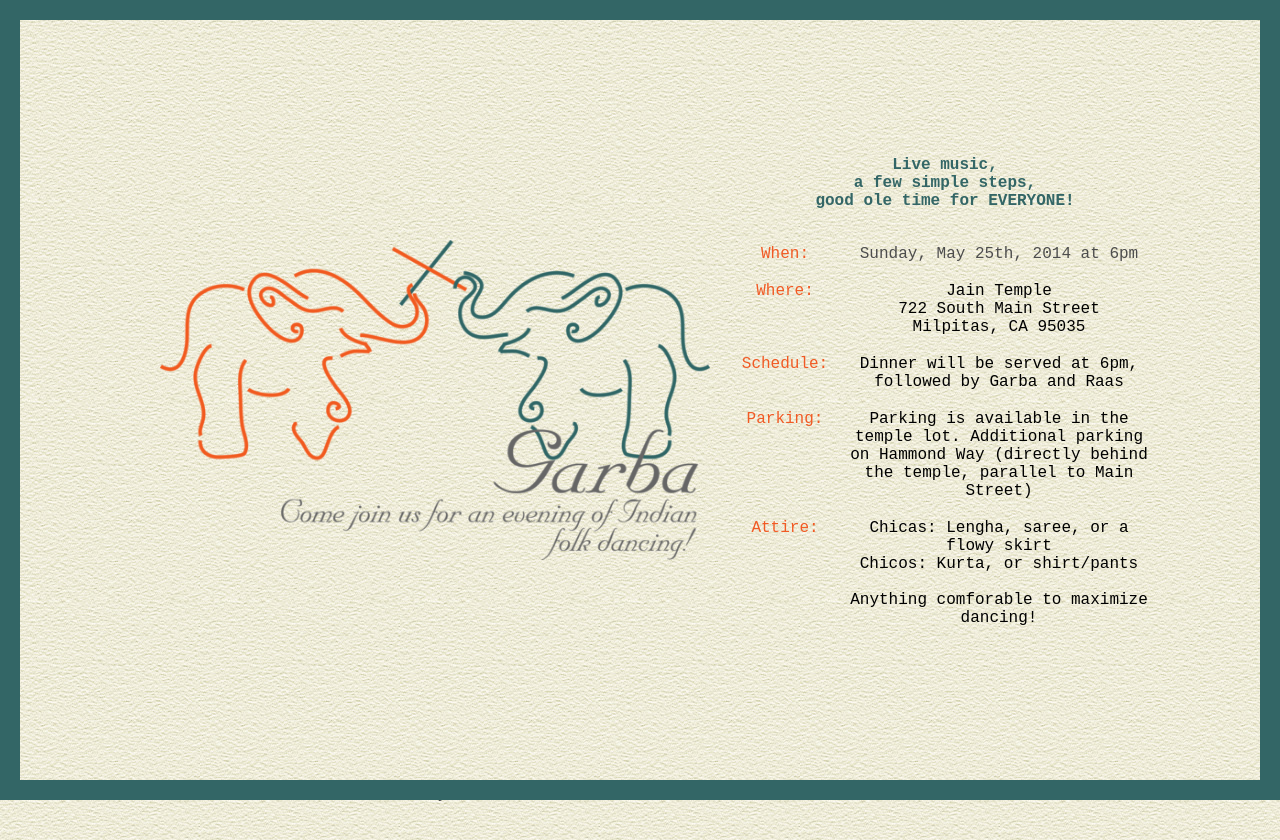
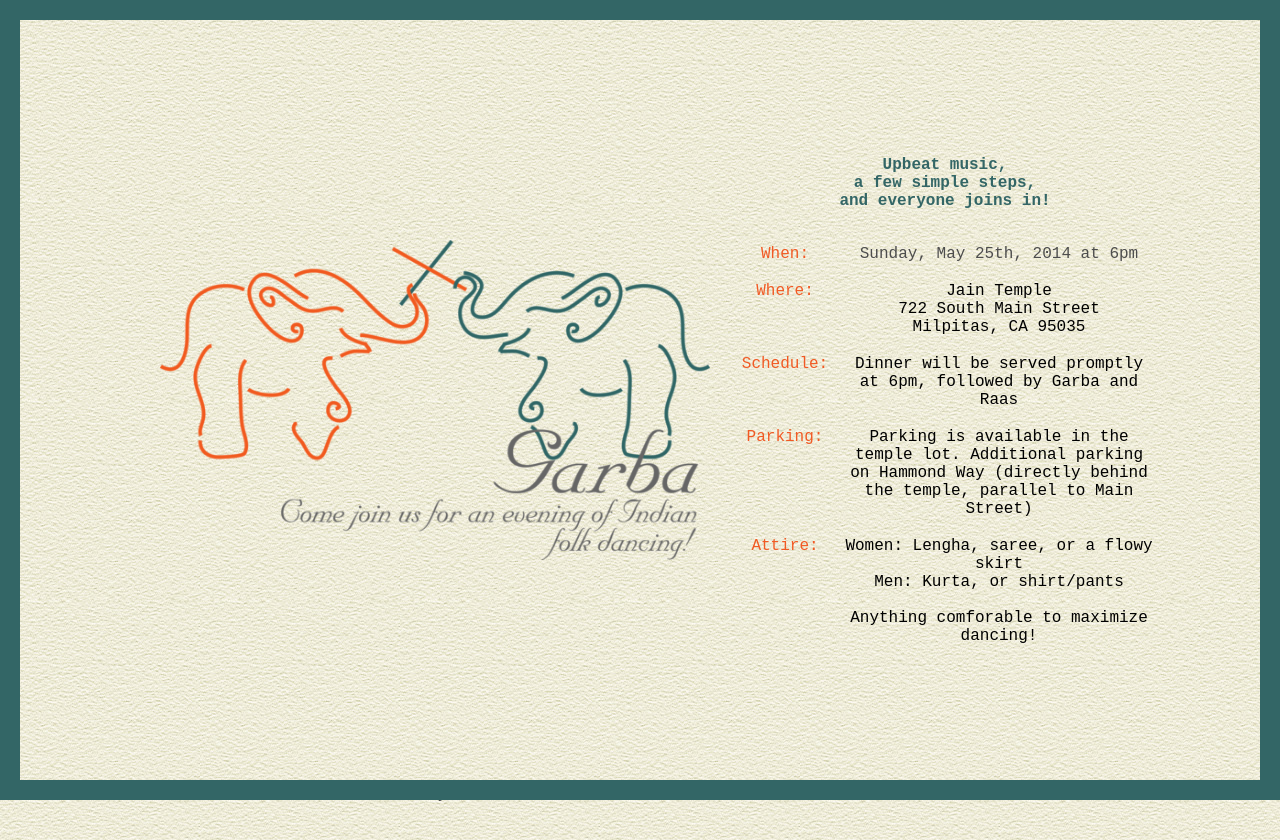
Before and after one commit to arathnam/wedding-website, a Python web app: template templates/garba.html in a window 1280 px wide. Run offline with Jinja, Linux system fonts and the light colour scheme; the template is opened without the code that fills it, so the values that code supplies are empty.

Commit message:
updating text

```diff
--- a/templates/ceremony.html
+++ b/templates/ceremony.html
@@ -14,7 +14,7 @@
                 <img id="img-container-image" src="/img/ceremony.jpg"/>
             </div>
             <div id="text-container">
-                <p class="text-header teal-color">Officially getting married<br>ft.<br>a fire<br>some dancing<br>and perhaps a horse!</p>
+                <p class="text-header teal-color"></p>
                 <table width="100%">
                     <tr class="padding-under">
                         <td class="left-column orange-color">When:</td>
--- a/templates/garba.html
+++ b/templates/garba.html
@@ -14,7 +14,7 @@
                 <img id="img-container-image" src="/img/garba.png"/>
             </div>
             <div id="text-container">
-                <p class="text-header teal-color">Live music,<br>a few simple steps,<br>good ole time for EVERYONE!</p>
+                <p class="text-header teal-color">Upbeat music,<br>a few simple steps,<br>and everyone joins in!</p>
                 <table width="100%">
                     <tr class="padding-under">
                         <td class="left-column orange-color">When:</td>
@@ -26,7 +26,7 @@
                     </tr>
                     <tr class="padding-under">
                         <td class="left-column orange-color">Schedule:</td>
-                        <td color="right-column gray-color">Dinner will be served at 6pm, followed by Garba and Raas</td>
+                        <td color="right-column gray-color">Dinner will be served promptly at 6pm, followed by Garba and Raas</td>
                     </tr>
                     <tr class="padding-under">
                         <td class="left-column orange-color">Parking:</td>
@@ -34,7 +34,7 @@
                     </tr>
                     <tr class="padding-under">
                         <td class="left-column orange-color">Attire:</td>
-                        <td color="right-column gray-color">Chicas: Lengha, saree, or a flowy skirt<br>Chicos: Kurta, or shirt/pants<br><br>Anything comforable to maximize dancing!</td>
+                        <td color="right-column gray-color">Women: Lengha, saree, or a flowy skirt<br>Men: Kurta, or shirt/pants<br><br>Anything comforable to maximize dancing!</td>
                     </tr>
                 </table>
             </div>
--- a/templates/reception.html
+++ b/templates/reception.html
@@ -14,7 +14,7 @@
                 <img id="img-container-image" src="/img/reception.jpg"/>
             </div>
             <div id="text-container">
-                <p class="text-header teal-color">Open bar folks<br>'nuff said</p>
+                <p class="text-header teal-color"></p>
                 <table width="100%">
                     <tr class="padding-under">
                         <td class="left-column orange-color">When:</td>
@@ -26,7 +26,7 @@
                     </tr>
                     <tr class="padding-under">
                         <td class="left-column orange-color">Schedule:</td>
-                        <td color="right-column gray-color">Cocktail hour at 5pm<br>Seating at 6pm<br>Dinner at 6:30pm</td>
+                        <td color="right-column gray-color">Cocktail hour at 5pm<br>Seating at 6pm (please arrive no later than 6pm) <br>Dinner at 6:30pm</td>
                     </tr>
                     <tr class="padding-under">
                         <td class="left-column orange-color">Parking:</td>
--- a/templates/story.html
+++ b/templates/story.html
@@ -23,7 +23,7 @@
                 <p>"We were classmates in college"</p>
             </div>
             <div class="right-story-text orange-color">
-                <p>"But we didn't talk to each other then"</p>
+                <p>"But we didn't know each other then"</p>
             </div>
             <div class="left-story-text teal-color">
                 <p>"He once told me that he remembers seeing me on a campus shuttle. I must have left an impression! Now, he denies it..."</p>
```
